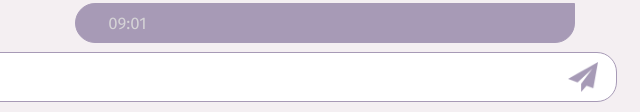
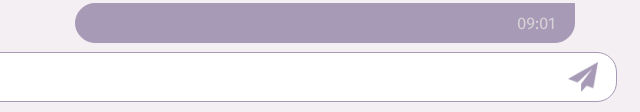
Before and after one commit to Fmasha99/easyChat, a plain HTML site: page index.html in a window 1280 px wide. Both pictures are taken after a click on the picture 1222 px from the left and 765 px from the top of the page. Shown: the part 688-800 px from the top of the page, 640-1280 px from the left. Drawn offline with Linux system fonts and the light colour scheme.

Commit message:
clear input field after dispatch of message

```diff
--- a/script/main.js
+++ b/script/main.js
@@ -34,12 +34,14 @@ function addMessage () {
                     <p class="from-time" id="time">${time}</p>
                 </div>
             `
-            console.log('add-message');
-
-
 
             document.getElementById('message-items-wrapper').appendChild(createMesage);
+            clearInputField();
             createMesage.scrollIntoView();
         })
     }
 }
+
+function clearInputField () {
+    document.getElementById('input-message').value = '';
+}
--- a/style/main.scss
+++ b/style/main.scss
@@ -455,6 +455,7 @@ main {
 
                     .from-message-text {
                         display: flex;
+                        justify-content: flex-end;
                         width: 50%;
                         margin-left: auto;
                         margin-right: 5%;
```
Also changed, not shown: style/main.css, 1 other file.
